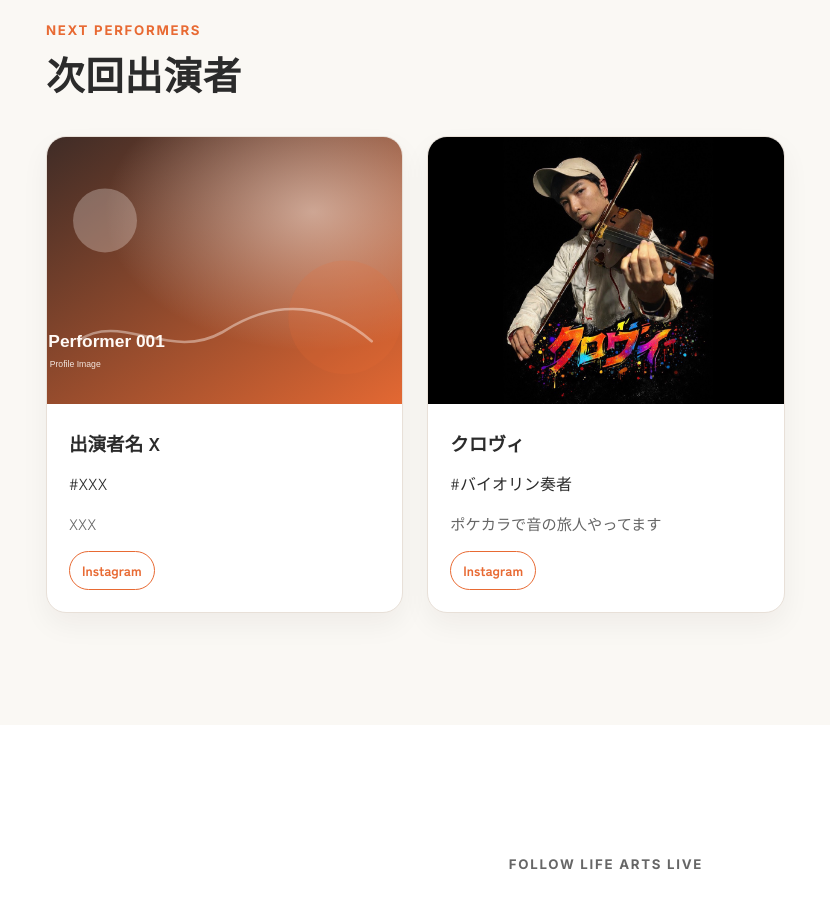
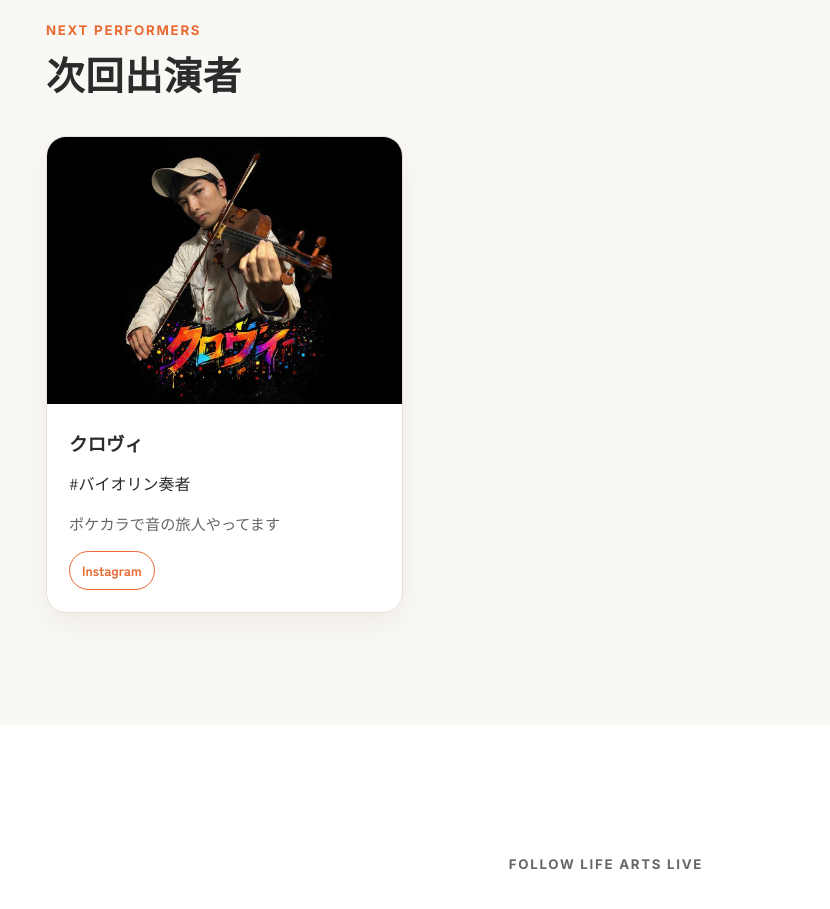
Before and after one commit to araragi0040-jpg/life-arts-live-museum, a Next.js app: page / in a window 1280 px wide. Shown: the part 3360-4269 px from the top of the page, without its empty margins (34-864 px from the left). Built offline with nearby package versions, Linux system fonts and the light colour scheme.

Commit message:
Update performers.ts

```diff
--- a/src/data/performers.ts
+++ b/src/data/performers.ts
@@ -2,9 +2,9 @@ import type { Performer } from "@/types";
 
 export const performers: Performer[] = [
     {
-    id: "performer_000",
+    id: "performer_0000",
     name: "出演者名 X",
-    image: "/images/performers/performer_000.svg",
+    image: "/images/performers/performer_0000.svg",
     genre: ["XXX"],
     shortBio: "XXX",
     sns: { instagram: "https://www.instagram.com/" },
```
